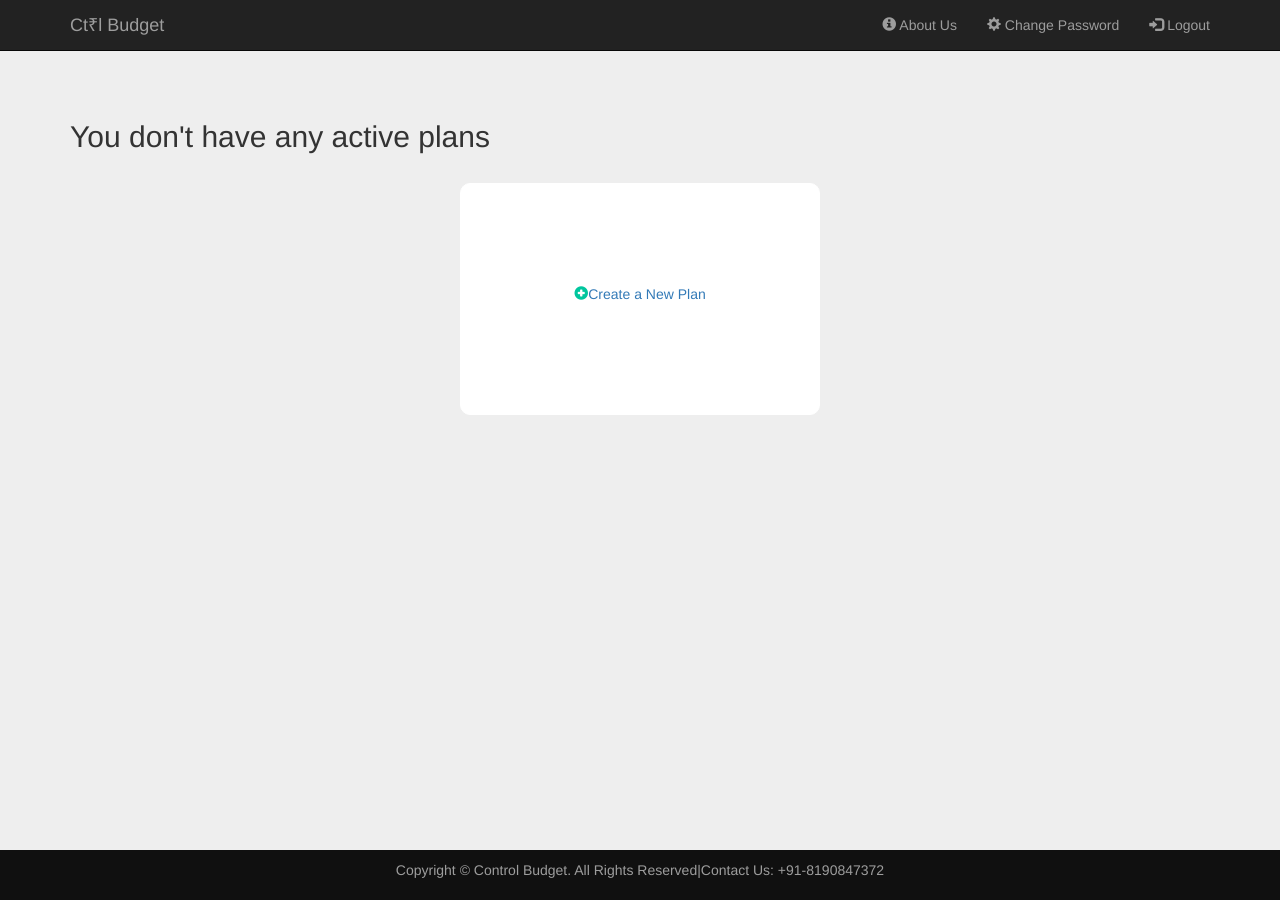
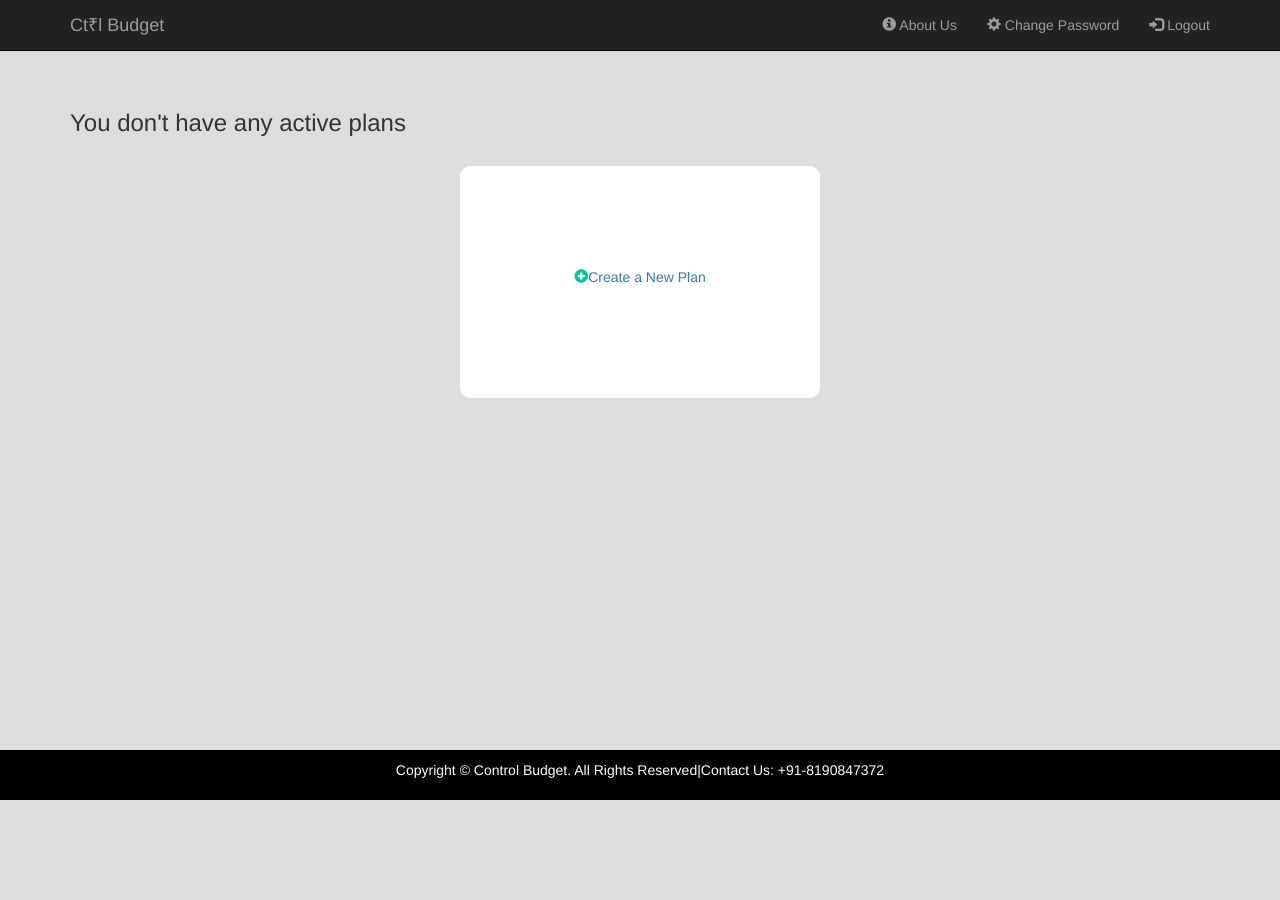
Before and after one commit to sdz28r/bdgt_expense_manager, a PHP site: page /home.php in a window 1280 px wide. After the commit the page ends 800 px from the top, so only its background shows below. Run offline with PHP 8.4, Linux system fonts and the light colour scheme; the visitor is signed in with stand-in values (Sample User, id 1); data that the repository does not hold is empty.

Commit message:
Second Commit

```diff
--- a/change_password.php
+++ b/change_password.php
@@ -18,8 +18,7 @@
             include 'includes/header.php';
         ?>
 
-        <div id="container">
-        <div id="main">
+        <main>
             <div class="container">
                 <div class="row">
                     <div class="col-xs-8 col-md-4 col-md-offset-4 col-xs-offset-2">
@@ -52,8 +51,7 @@
                     </div>
                 </div>
             </div>
-        </div>
-        </div>
+        </main>
 
         <?php
             include 'includes/footer.php';
--- a/home.php
+++ b/home.php
@@ -19,22 +19,15 @@
             include 'includes/header.php';
         ?>
 
-
-        <div id="container">
-        <div id="main">
-
+        <main>
             <?php
                 $email = $_SESSION['email'];
                 $query = "select * from plan_members where user_email = '$email'";
                 $result = mysqli_query($con, $query);
                 $rows_selected = mysqli_num_rows($result);
-            if($rows_selected < 1) {
-        ?>
-
-
+                if($rows_selected < 1) { ?>
                     <div class='container'>
-                        <h2>You don't have any active plans</h2>
-
+                            <h3>You don't have any active plans</h3>
                         <div class="row">
                             <div class="col-xs-10 col-xs-offset-1 col-md-offset-4 col-md-4">
                                 <div class="box">
@@ -55,8 +48,7 @@
                                     $row_first = mysqli_fetch_array($result);
                                     $new_query = "select * from plan_details where id = '$row_first[3]'";
                                     $new_result = mysqli_query($con, $new_query) or die(mysqli_error($con));
-                                    $row_second = mysqli_fetch_array($new_result);
-                                ?>
+                                    $row_second = mysqli_fetch_array($new_result); ?>
                                     <div class="col-md-3 col-sm-8 col-xs-10 col-xs-offset-1 col-sm-offset-0">
                                         <div class="panel panel-default">
                                             <div class="panel-heading" style="background-color: #00C69E; color: white">
@@ -93,14 +85,9 @@
                             <?php } ?>
                         </div>
                     </div>
-
                 <a href="create_new_plan.php"  id="plan" class="glyphicon glyphicon-plus-sign lg"></a>
-
-
             <?php } ?>
-
-            </div>
-        </div>
+        </main>
 
         <?php
             include 'includes/footer.php';
--- a/includes/footer.php
+++ b/includes/footer.php
@@ -1,5 +1,5 @@
 <footer>
-    <div class="container footer">
+    <div class="footer">
         <center>
             <p>Copyright © Control Budget. All Rights Reserved|Contact Us: +91-8190847372</p>
         </center>
--- a/index.php
+++ b/index.php
@@ -17,13 +17,12 @@
         <meta charset="UTF-8">
         <meta name="viewport" content="width=device-width, initial-scale=1.0">
     </head>
+
     <body>
         <?php
             include 'includes/header.php';
         ?>
 
-        <div id="img-container">
-        <div id="main">
         <div id="banner_image">
             <div class="container">
                 <center>
@@ -34,8 +33,6 @@
                 </center>
             </div>
         </div>
-        </div>
-        </div>
 
         <?php
             include 'includes/footer.php';
--- a/signup.php
+++ b/signup.php
@@ -31,8 +31,7 @@
             include 'includes/header.php';
         ?>
 
-        <div id="container">
-        <div id="main">
+        <main>
             <div class="container">
                 <div class="row">
                     <div class="col-xs-8 col-md-4 col-md-offset-4 col-xs-offset-2">
@@ -69,8 +68,7 @@
                     </div>
                 </div>
             </div>
-        </div>
-        </div>
+        </main>
 
         <?php
             include 'includes/footer.php';
--- a/style.css
+++ b/style.css
@@ -3,23 +3,14 @@
     padding: 0;
 }
 
-html, body{
-    background-color: #eeeeee;
-    height: 100%;
+body{
+    min-height: 100%;
+    background-color: #dddddd;
 }
 
-#img-container{
-    margin-top: 50px;
-    min-height: 100%;
-}
-
-#container{
-    margin-top: 100px;
-    min-height: 100%;
-}
-
-#main{
-    overflow: visible;
+main{
+    margin-top: 90px;
+    margin-bottom: 100px;
 }
 
 #box{
@@ -33,24 +24,15 @@ html, body{
     text-align: center;
     border-radius: 10px;
     border: 1px solid white;
-    padding: 100px 10px;
+    padding: 100px;
     background-color: #ffffff;
-}
-
-.footer{
-    position: relative;
-    padding: 10px 0px;
-    background-color: #101010;
-    color:#9d9d9d;
-    width: 100%;
-    margin-top: -50px;
-    clear: both;
 }
 
 #banner_image{
     text-align: center;
     background-position:center;
     color: #f8f8f8;
+    height: 100%;
     background: url("https://wallpaperaccess.com/full/825735.jpg") no-repeat center center;
     background-size: cover;
 }
@@ -59,8 +41,8 @@ html, body{
     position: relative;
     padding-top: 6%;
     padding-bottom: 6%;
-    margin-top: 24%;
-    margin-bottom: 33%;
+    margin-top: 12%;
+    margin-bottom: 45%;
     background-color: rgba(0, 0, 0, 0.7);
 }
 
@@ -91,3 +73,12 @@ html, body{
     background-color: #00C69E;
     color: white;
 }
+
+.footer{
+    color: #ffffff;
+    position: fixed;
+    bottom: 0;
+    padding: 10px;
+    width: 100%;
+    background-color: #000000;
+}
```
Also changed, not shown: about_us.php (+3 -5 lines), create_new_plan.php (+2 -7 lines), expense_distribution.php (+3 -6 lines), login.php (+2 -5 lines), logout.php (+0 -8 lines), plan_details.php (+3 -6 lines), signup_script.php (+3 -8 lines), view_plan.php (+5 -30 lines). Lines whose indentation alone changed are shown as unchanged.
